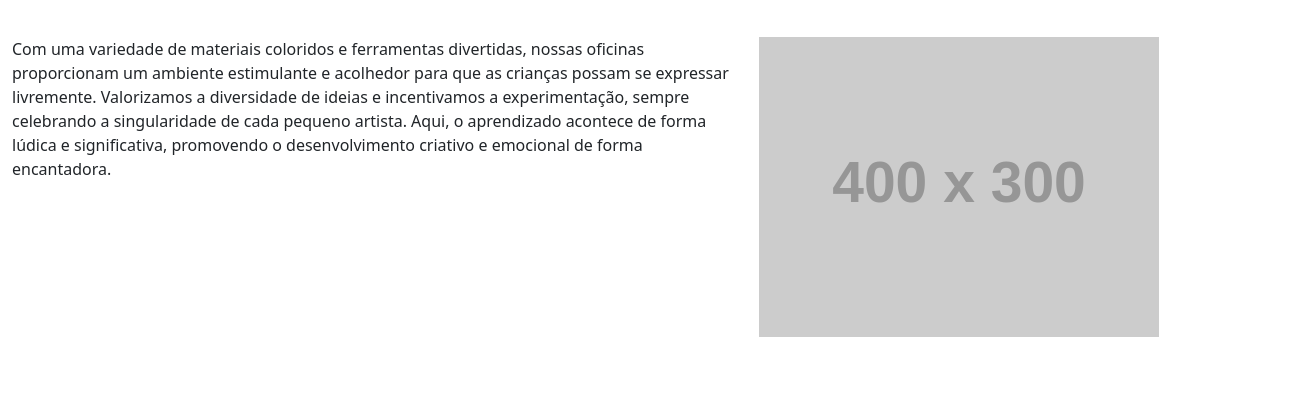
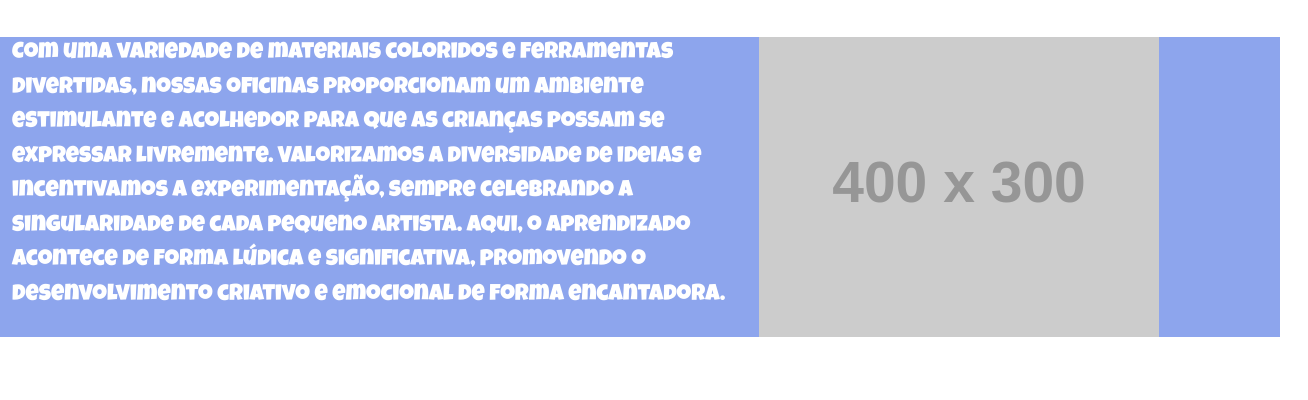
Before and after one commit to Leonardouk/Projeto-Integrador-Site-Passatempo-Educativo, a plain HTML site: page oficinas.html in a window 1280 px wide. Shown: the part 187-587 px from the top of the page, 1308 px wide, since content can reach past the window. Drawn offline with nearby package versions, Linux system fonts and the light colour scheme; files that its build step writes are made by us from their sources; placeholder pictures from the web are drawn by us.

Commit message:
atualização oficinas.html

```diff
--- a/oficinas.html
+++ b/oficinas.html
@@ -5,7 +5,7 @@
     <meta charset="UTF-8">
     <meta name="viewport" content="width=device-width, initial-scale=1.0">
     <title>Oficinas</title>
-    <link rel="stylesheet" href="style_oficinas.css">
+    <link rel="stylesheet" href="style_oficina.css">
     <link href="https://cdn.jsdelivr.net/npm/bootstrap@5.3.3/dist/css/bootstrap.min.css" rel="stylesheet"
         integrity="sha384-QWTKZyjpPEjISv5WaRU9OFeRpok6YctnYmDr5pNlyT2bRjXh0JMhjY6hW+ALEwIH" crossorigin="anonymous">
     <link href="https://fonts.googleapis.com/css2?family=Luckiest+Guy&display=swap" rel="stylesheet">
```
